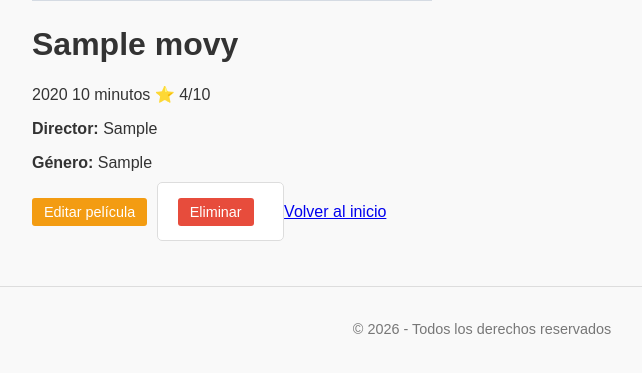
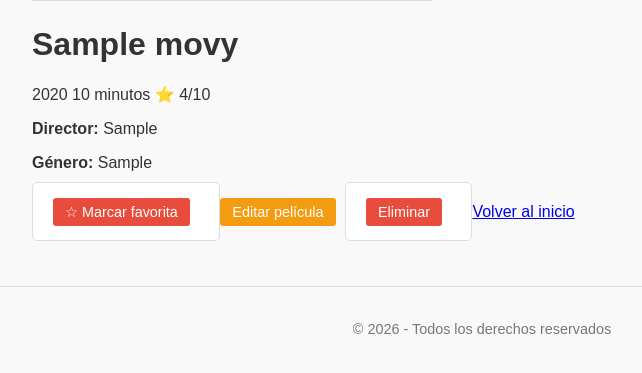
Before and after one commit to proyectswhz/NodePeliculas, a Node server app: page /movies/600000000000000000000001 in a window 1280 px wide. Shown: the part 395-768 px from the top of the page, without its empty margins (158-800 px from the left). Run offline with Node 20, Linux system fonts and the light colour scheme; tables that the repository leaves empty hold one stand-in row (values such as "Sample post"); grey boxes marked "Sample" are stand-in pictures; some libraries are stand-ins or nearby versions.

Commit message:
Añadido: v.01

```diff
--- a/src/views/detalle.njk
+++ b/src/views/detalle.njk
@@ -6,7 +6,7 @@
         class="detalle-wrapper">
         <!-- Columna del Póster -->
         <div class="detalle-poster">
-            <img src="{{ movie.poster }}" alt="{{ movie.title }}"></div>
+            <img src="{{ movie.poster }}" alt="{{ movie.title }}" onerror="this.src='https://via.placeholder.com/300x450?text=Sin+Imagen'"></div>
             <!-- Columna de Información -->
             <div class="detalle-info">
                 <h1 class="detalle-titulo">{{ movie.title }}</h1>
@@ -25,13 +25,20 @@
                 </p>
                 <!-- Acciones -->
                 <div class="detalle-acciones">
+                    <form action="/movies/{{ movie._id }}/favorite" method="POST" style="display:inline;">
+                        <button type="submit" class="btn-fav {% if movie.favorite %}is-favorite{% endif %}">
+                            {% if movie.favorite %}★ Favorita{% else %}☆ Marcar favorita{% endif %}
+                        </button>
+                    </form>
                     <a href="/movies/editar/{{ movie._id }}" class="btn-editar">Editar película</a>
-                    <form action="/movies/borrar/{{ movie._id }}" method="POST" style="display:inline;">
+                    <form action="/movies/eliminar/{{ movie._id }}" method="POST" style="display:inline;">
                         <button type="submit" class="btn-delete" onclick="return confirm('¿Estás seguro de que quieres borrar esta película?')">
-                            Eliminar</button>
+                            Eliminar
+                        </button>
                     </form>
-                    <a href="/movies" class="btn-volver">Volver al inicio</a>
-                </div>
+                </form>
+                <a href="/movies" class="btn-volver">Volver al inicio</a>
             </div>
         </div>
-    {% endblock %}
+    </div>
+{% endblock %}
--- a/src/views/index.njk
+++ b/src/views/index.njk
@@ -33,18 +33,27 @@
                                 </h3>
                                 <p class="p-text-h3">
                                     <strong>Año:</strong>
-                                    {{ movie.year }} | {{ movie.duration }} min</p>
+                                    {{ movie.year }} | {{ movie.duration }} min
+                                </p>
                                 <p class="p-text-h3">
                                     <strong>Director:</strong>
-                                    {{ movie.director }}</p>
+                                    {{ movie.director }}
+                                </p>
                                 <p class="p-text-h3">
                                     <strong>Género:</strong>
-                                    {{ movie.genre }}</p>
+                                    {{ movie.genre }}
+                                </p>
                                 <div class="card-actions">
+                                    <form action="/movies/{{ movie._id }}/favorite" method="POST" style="display:inline;">
+                                        <button type="submit" class="btn-fav {% if movie.favorite %}is-favorite{% endif %}">
+                                            {% if movie.favorite %}★ Favorita{% else %}☆ Favorita{% endif %}
+                                        </button>
+                                    </form>
                                     <a href="/movies/editar/{{ movie._id }}" class="btn-editar">Editar</a>
-                                    <form action="/movies/borrar/{{ movie._id }}" method="POST" style="display:inline;">
-                                        <button type="submit" class="btn-delete" onclick="return confirm('¿Estás seguro de que quieres borrar la película?')">
-                                        Borrar</button>
+                                    <form action="/movies/eliminar/{{ movie._id }}" method="POST" style="display:inline;">
+                                        <button type="submit" class="btn-delete" onclick="return confirm('¿Estás seguro de que quieres borrar esta película?')">
+                                            Eliminar
+                                        </button>
                                     </form>
                                 </div>
                             </div>
```
Also changed, not shown: src/views/crearMovie.njk (+6 -2 lines), src/views/error.njk (+5 -3 lines).
